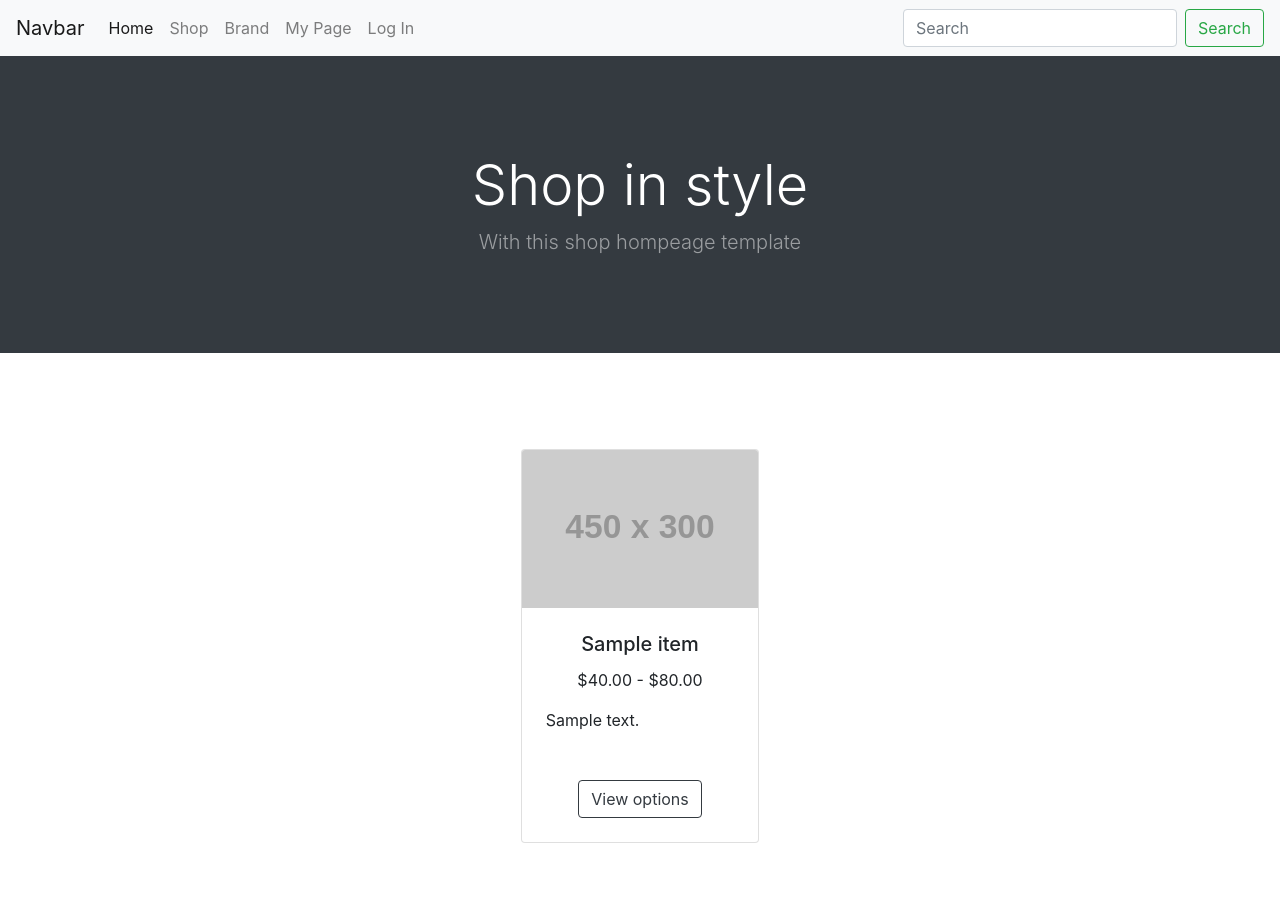
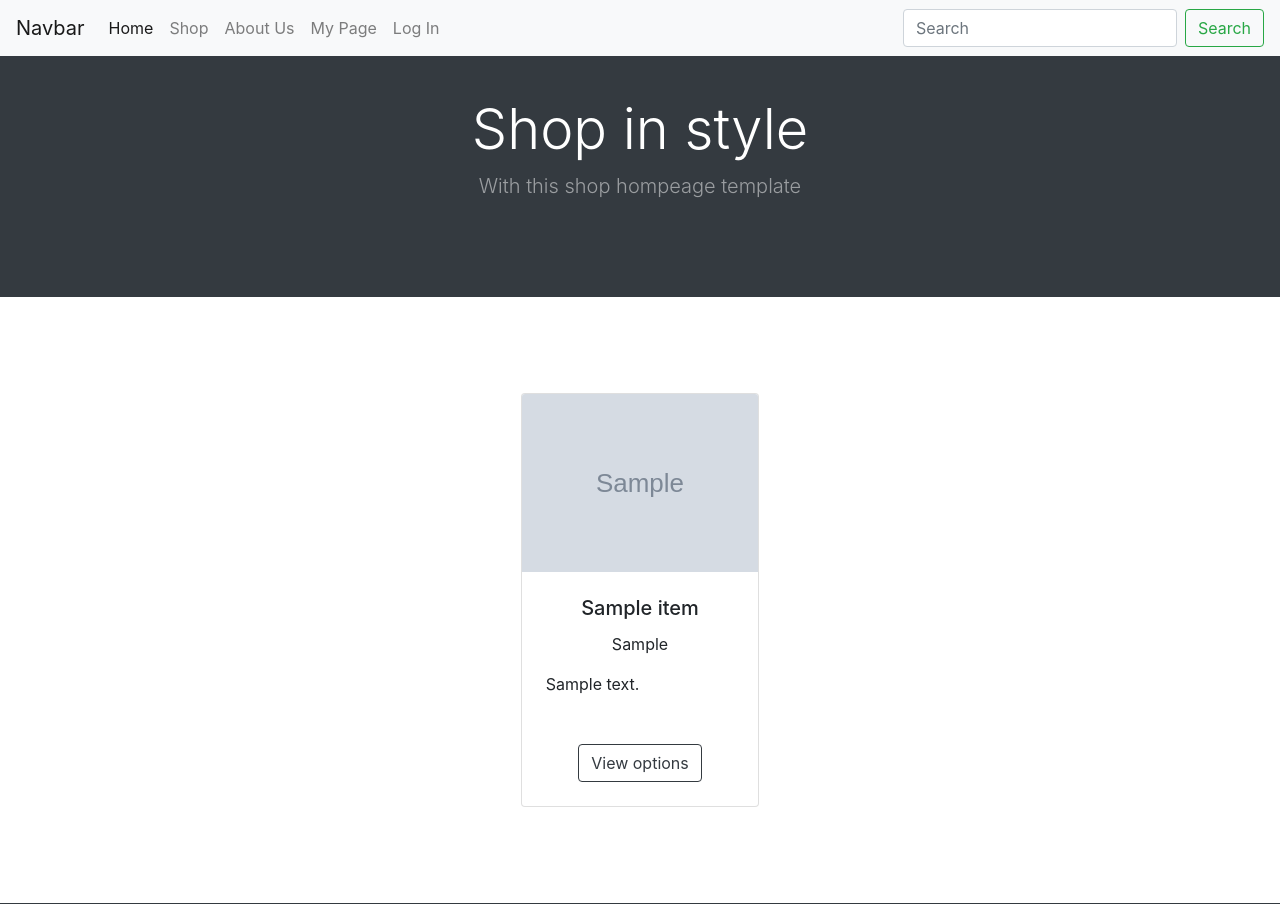
Before and after one commit to kayeon2/ip_final21, a Django app: page /mall/ in a window 1280 px wide. Shown: the top 904 px of the page. Run offline with Django 3.2, Linux system fonts and the light colour scheme; tables that the repository leaves empty hold one stand-in row (values such as "Sample post"); grey boxes marked "Sample" are stand-in pictures; grey boxes labelled with a size stand in for pictures from a placeholder-image service; some libraries are stand-ins or nearby versions.

Commit message:
상품 목록 페이지에 대표 이미지 출력하기

```diff
--- a/final_prj/settings.py
+++ b/final_prj/settings.py
@@ -9,7 +9,7 @@ https://docs.djangoproject.com/en/3.2/topics/settings/
 For the full list of settings and their values, see
 https://docs.djangoproject.com/en/3.2/ref/settings/
 """
-
+import os
 from pathlib import Path
 
 # Build paths inside the project like this: BASE_DIR / 'subdir'.
@@ -121,6 +121,9 @@ USE_TZ = False
 
 STATIC_URL = '/static/'
 
+MEDIA_URL = '/media/'
+MEDIA_ROOT = os.path.join(BASE_DIR, '_media')
+
 # Default primary key field type
 # https://docs.djangoproject.com/en/3.2/ref/settings/#default-auto-field
 
--- a/final_prj/urls.py
+++ b/final_prj/urls.py
@@ -13,13 +13,18 @@ Including another URLconf
     1. Import the include() function: from django.urls import include, path
     2. Add a URL to urlpatterns:  path('blog/', include('blog.urls'))
 """
-from django.contrib import admin
-from django.urls import path
+
 from django.contrib import admin
 from django.urls import path, include
+
+# 미디어 URL
+from django.conf.urls.static import static
+from django.conf import settings
 
 urlpatterns = [
     path('mall/', include('mall.urls')),
     path('admin/', admin.site.urls),
     path('', include('single_pages.urls')),
 ]
+
+urlpatterns += static(settings.MEDIA_URL, document_root=settings.MEDIA_ROOT) # 서버IP/media/
--- a/mall/models.py
+++ b/mall/models.py
@@ -3,7 +3,8 @@ from django.db import models
 class Item(models.Model):
     title = models.CharField(max_length=30)
     content = models.TextField()
-
+    price = models.CharField(max_length=10, blank=True)
+    head_image = models.ImageField(upload_to='mall/images/%Y/%m/%d/', blank=True)
     created_at = models.DateTimeField(auto_now_add=True)
     updated_at = models.DateTimeField(auto_now=True)
 
--- a/mall/templates/mall/item_list.html
+++ b/mall/templates/mall/item_list.html
@@ -9,7 +9,7 @@
 </head>
 
 <body>
-<nav class="navbar navbar-expand-lg navbar-light bg-light">
+<nav class="navbar navbar-expand-lg navbar-light bg-light fixed-top">
   <a class="navbar-brand" href="#">Navbar</a>
   <button class="navbar-toggler" type="button" data-toggle="collapse" data-target="#navbarSupportedContent" aria-controls="navbarSupportedContent" aria-expanded="false" aria-label="Toggle navigation">
     <span class="navbar-toggler-icon"></span>
@@ -24,7 +24,7 @@
         <a class="nav-link" href="#">Shop </a>
       </li>
       <li class="nav-item">
-        <a class="nav-link" href="#">Brand </a>
+        <a class="nav-link" href="#">About Us </a>
       </li>
       <li class="nav-item">
         <a class="nav-link" href="#">My Page </a>
@@ -58,14 +58,14 @@
                     <div class="col mb-5">
                         <div class="card h-100">
                             <!-- Product image-->
-                            <img class="card-img-top" src="https://dummyimage.com/450x300/dee2e6/6c757d.jpg" alt="..." />
+                            <img class="card-img-top" src="{{ p.head_image.url }}" alt="..." />
                             <!-- Product details-->
                             <div class="card-body p-4">
                                 <div class="text-center">
                                     <!-- Product name-->
                                     <h5 class="fw-bolder card-title">{{ p.title }}</h5>
                                     <!-- Product price-->
-                                    <p>$40.00 - $80.00</p>
+                                    <p>{{ p.price }}</p>
                                 </div>
                                 <p class="card-text">{{ p.content }}</p>
                             </div>
```
Also changed, not shown: 1 other file.
